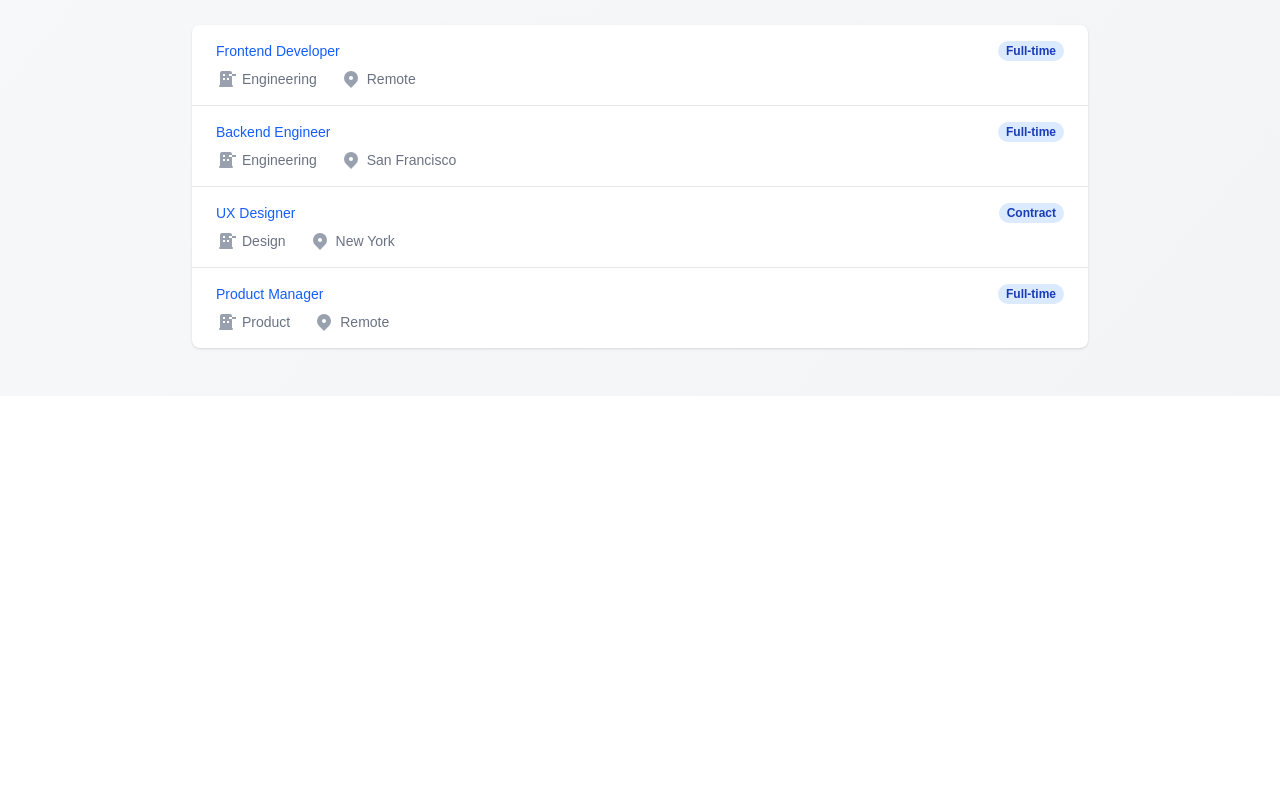
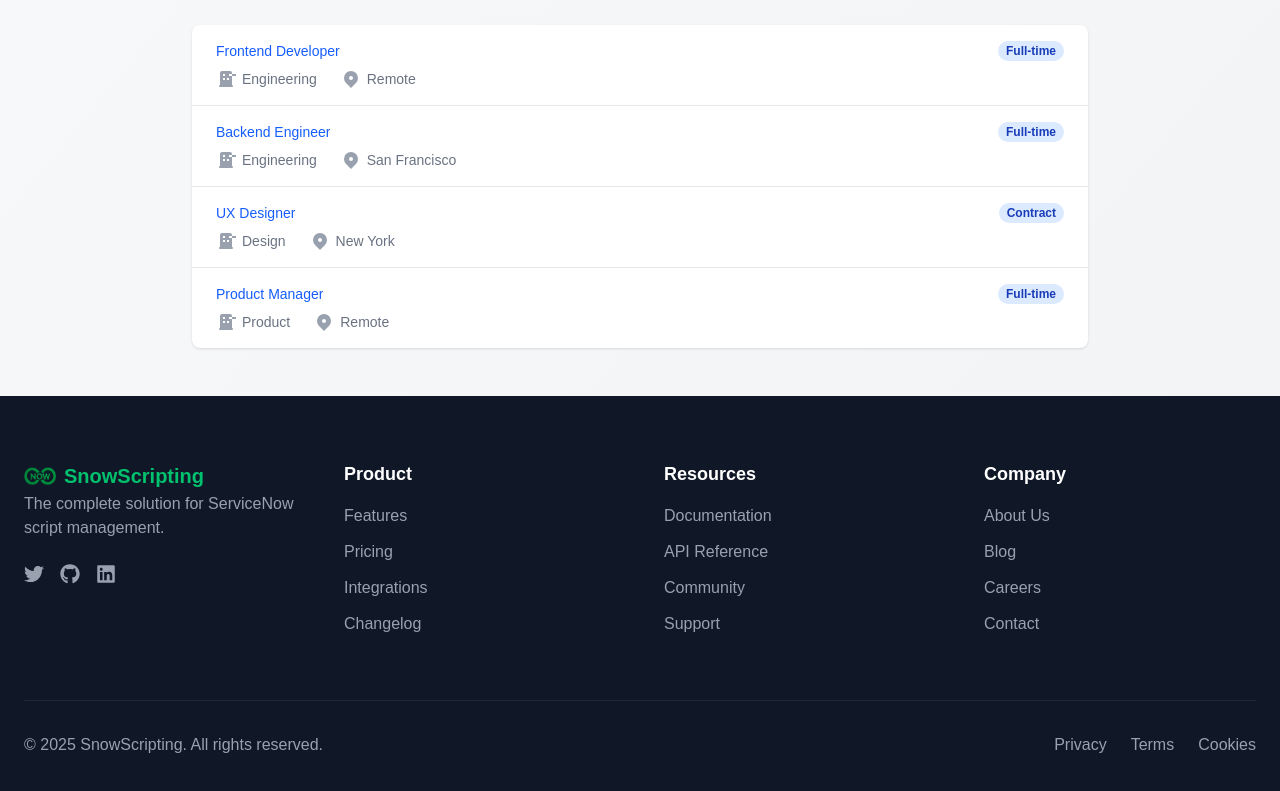
Before and after one commit to satyamgit1/SnowScripting, a Next.js app: page /CareerPage in a window 1280 px wide. Shown: the part 1131-1922 px from the top of the page. Before the commit the page ends 1527 px from the top, so only its background shows below. Built offline with nearby package versions, Linux system fonts and the light colour scheme; no server answers; a web font is replaced by a local one.

Commit message:
added career page

```diff
--- a/pages/CareerPage.js
+++ b/pages/CareerPage.js
@@ -1,6 +1,7 @@
 import { useState } from 'react';
 import Head from 'next/head';
 import Header from './Header';
+import Footer from 'components/Footer';
 
 export default function Careers() {
   const [formData, setFormData] = useState({
@@ -294,6 +295,7 @@ export default function Careers() {
         </div>
       </div>
     </div>
+    <Footer/>
       </div>
   );
 }
```
